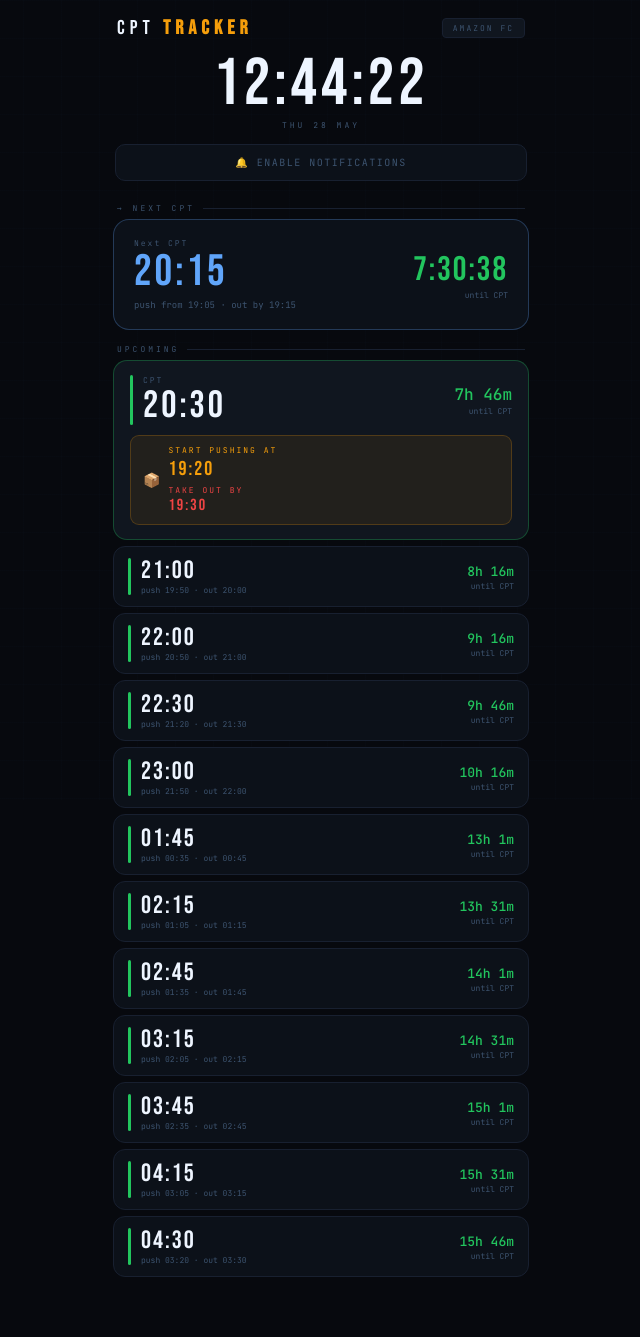
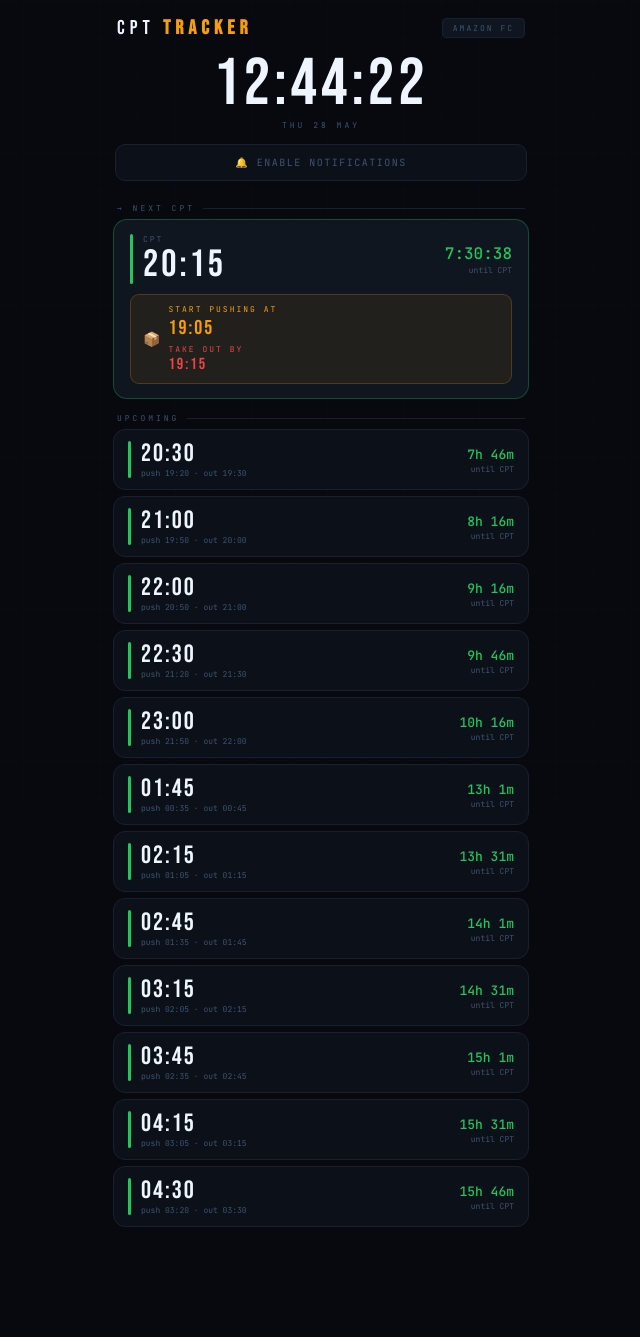
Before and after one commit to adhulshaju/FC-Push-Tracker, a Flask app: page /timings in a window 1280 px wide. Shown: the whole page, without its empty margins (319-959 px from the left). After the commit the page ends 1227 px from the top, so only its background shows below. Run offline with Flask 3, Linux system fonts and the light colour scheme.

Commit message:
Update cpt-tracker.html
next card update

```diff
--- a/templates/cpt-tracker.html
+++ b/templates/cpt-tracker.html
@@ -292,10 +292,30 @@ const CPTS=RAW.map(r=>{
   return{label:fmtT(min),min,eff,pushStart:eff-70,takeOut:eff-60};
 }).sort((a,b)=>a.eff-b.eff);
 
-const manualDone=new Set();
+/* ── LOCALSTORAGE PERSISTENCE ── */
+const LS_KEY='cpt_done_v1';
+function loadDone(){
+  try{
+    const raw=localStorage.getItem(LS_KEY);
+    if(!raw)return new Set();
+    const{date,list}=JSON.parse(raw);
+    // Only restore if saved today (date = YYYY-MM-DD)
+    const today=new Date().toISOString().slice(0,10);
+    if(date===today)return new Set(list);
+  }catch(e){}
+  return new Set();
+}
+function saveDone(){
+  try{
+    const today=new Date().toISOString().slice(0,10);
+    localStorage.setItem(LS_KEY,JSON.stringify({date:today,list:[...manualDone]}));
+  }catch(e){}
+}
+
+const manualDone=loadDone();
 const notified=new Set();
 let notifyOn=false;
-let shiftCompleteShown=false; // track if we already fired the shift-done toast
+let shiftCompleteShown=false;
 
 function nowEff(){
   const d=new Date(),h=d.getHours(),m=d.getMinutes(),s=d.getSeconds();
@@ -314,12 +334,14 @@ function getPhase(cpt,effNow){
 
 function markDone(eff){
   manualDone.add(eff);
+  saveDone();
   if('vibrate'in navigator)navigator.vibrate([80,40,80]);
   render();
 }
 
 function manualReset(){
   manualDone.clear();
+  saveDone();
   notified.clear();
   shiftCompleteShown=false;
   render();
@@ -468,15 +490,26 @@ function render(){
     const cdSec=diff*60-s;
     nextSec.style.display='block';
     nextWrap.innerHTML=`
-      <div class="next-card">
-        <div class="nc-left">
-          <div class="nc-lbl">Next CPT</div>
-          <div class="nc-time">${nxt.label}</div>
-          <div class="nc-push">push from ${fmtT(nxt.pushStart%1440)} · out by ${fmtT(nxt.takeOut%1440)}</div>
+      <div class="up-card up-featured" style="margin:0 12px">
+        <div class="uf-top">
+          <div class="up-ind" style="background:var(--safe)"></div>
+          <div class="up-main">
+            <div style="font-size:8px;letter-spacing:2px;color:var(--muted);margin-bottom:2px">CPT</div>
+            <div class="up-time">${nxt.label}</div>
+          </div>
+          <div class="up-right">
+            <div class="up-eta">${fmtCd(cdSec)}</div>
+            <div class="up-eta-sub">until CPT</div>
+          </div>
         </div>
-        <div class="nc-right">
-          <div class="nc-cd">${fmtCd(cdSec)}</div>
-          <div class="nc-cd-sub">until CPT</div>
+        <div class="uf-push-row">
+          <div class="uf-push-icon">📦</div>
+          <div class="uf-push-text">
+            <div class="uf-push-label">Start pushing at</div>
+            <div class="uf-push-times">${fmtT(nxt.pushStart%1440)}</div>
+            <div class="uf-out-label">Take out by</div>
+            <div class="uf-out-time">${fmtT(nxt.takeOut%1440)}</div>
+          </div>
         </div>
       </div>`;
   } else { nextSec.style.display='none'; }
@@ -484,22 +517,27 @@ function render(){
   /* ── UPCOMING */
   const upcomingSec=document.getElementById('upcoming-sec');
   const upcomingList=document.getElementById('upcoming-list');
+  // When no active CPTs: next-sec shows upcoming[0], so list shows slice(1)
+  // When active CPTs exist: next-sec is hidden, so list shows all upcoming
   const qItems=active.length>0?upcoming:upcoming.slice(1);
   if(qItems.length>0){
     upcomingSec.style.display='block';
     upcomingList.innerHTML='';
     qItems.forEach((cpt,i)=>{
       const diff=cpt.eff-effNow;
-      const isNextUp=i===0&&active.length>0;
-      const isFirst=i===0;
+      const isNextUp=false;
+      // Featured = first card in the list, but only when next-sec is NOT showing
+      // next-sec is hidden when active.length>0 OR when upcoming.length===0
+      // Since we're here, upcoming has items. So: featured when active.length>0 AND i===0
+      const isFeatured=i===0&&active.length>0;
       const div=document.createElement('div');
 
-      if(isFirst){
+      if(isFeatured){
         /* ── Featured first card */
-        div.className=`up-card up-featured${isNextUp?' up-next':''}`;
+        div.className='up-card up-featured';
         div.innerHTML=`
           <div class="uf-top">
-            <div class="up-ind" style="background:${isNextUp?'var(--blue)':'var(--safe)'}"></div>
+            <div class="up-ind" style="background:var(--safe)"></div>
             <div class="up-main">
               <div style="font-size:8px;letter-spacing:2px;color:var(--muted);margin-bottom:2px">CPT</div>
               <div class="up-time">${cpt.label}</div>
@@ -586,6 +624,16 @@ function buildActiveCard(cpt,effNow,secNow,sizeClass){
 render();
 setInterval(render,1000);
 if('Notification'in window&&Notification.permission==='granted'){notifyOn=true;renderNotifyBtn();}
+
+/* ── AUTO REFRESH ── */
+// If tab was hidden and comes back after >5 min, reload (server may have slept)
+let hiddenAt=null;
+document.addEventListener('visibilitychange',()=>{
+  if(document.hidden){ hiddenAt=Date.now(); }
+  else { if(hiddenAt&&(Date.now()-hiddenAt)>5*60*1000) location.reload(); hiddenAt=null; }
+});
+// Hard reload every 30 min as a keepalive fallback
+setTimeout(()=>location.reload(),30*60*1000);
 </script>
 </body>
 </html>
```
